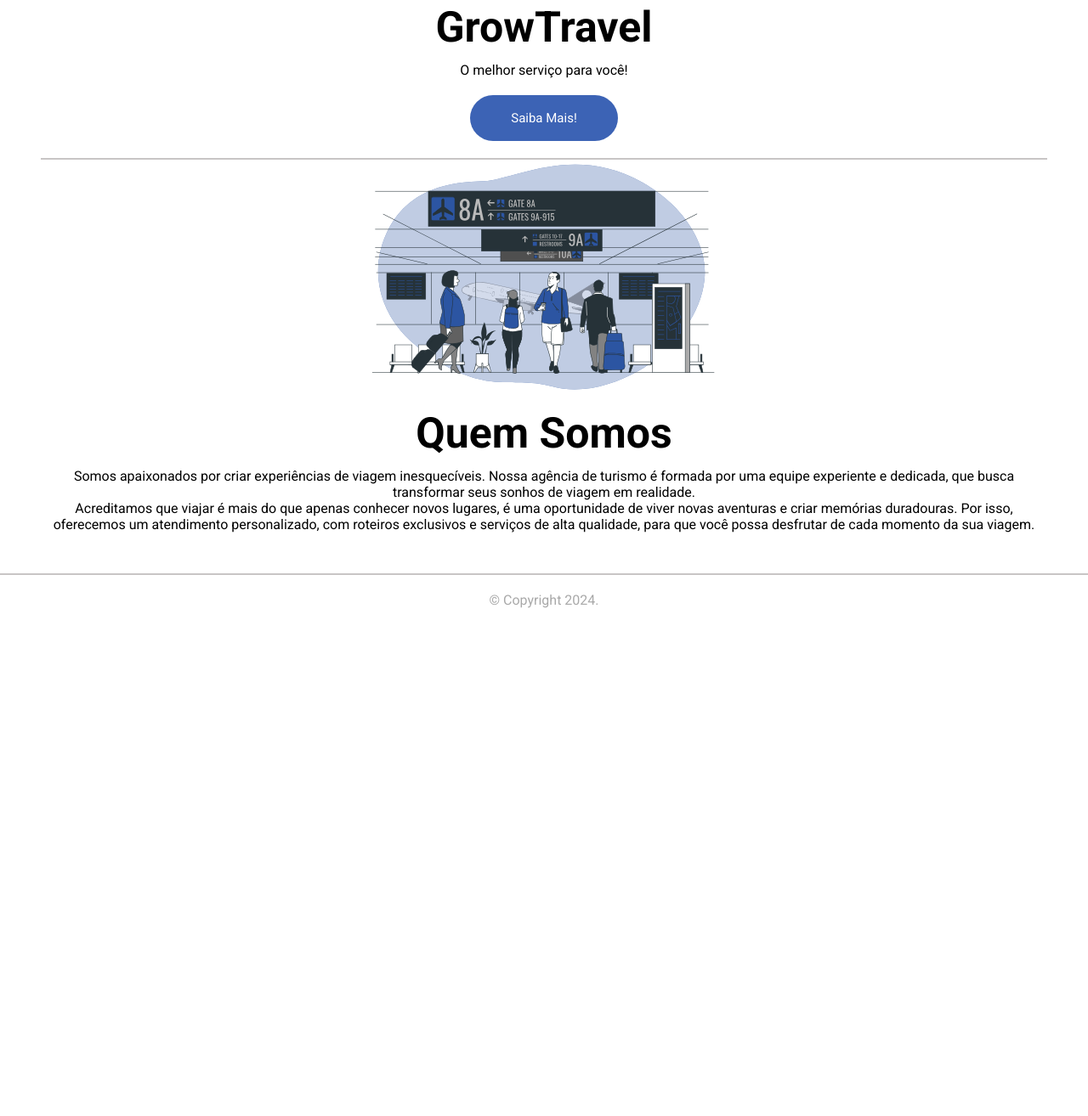
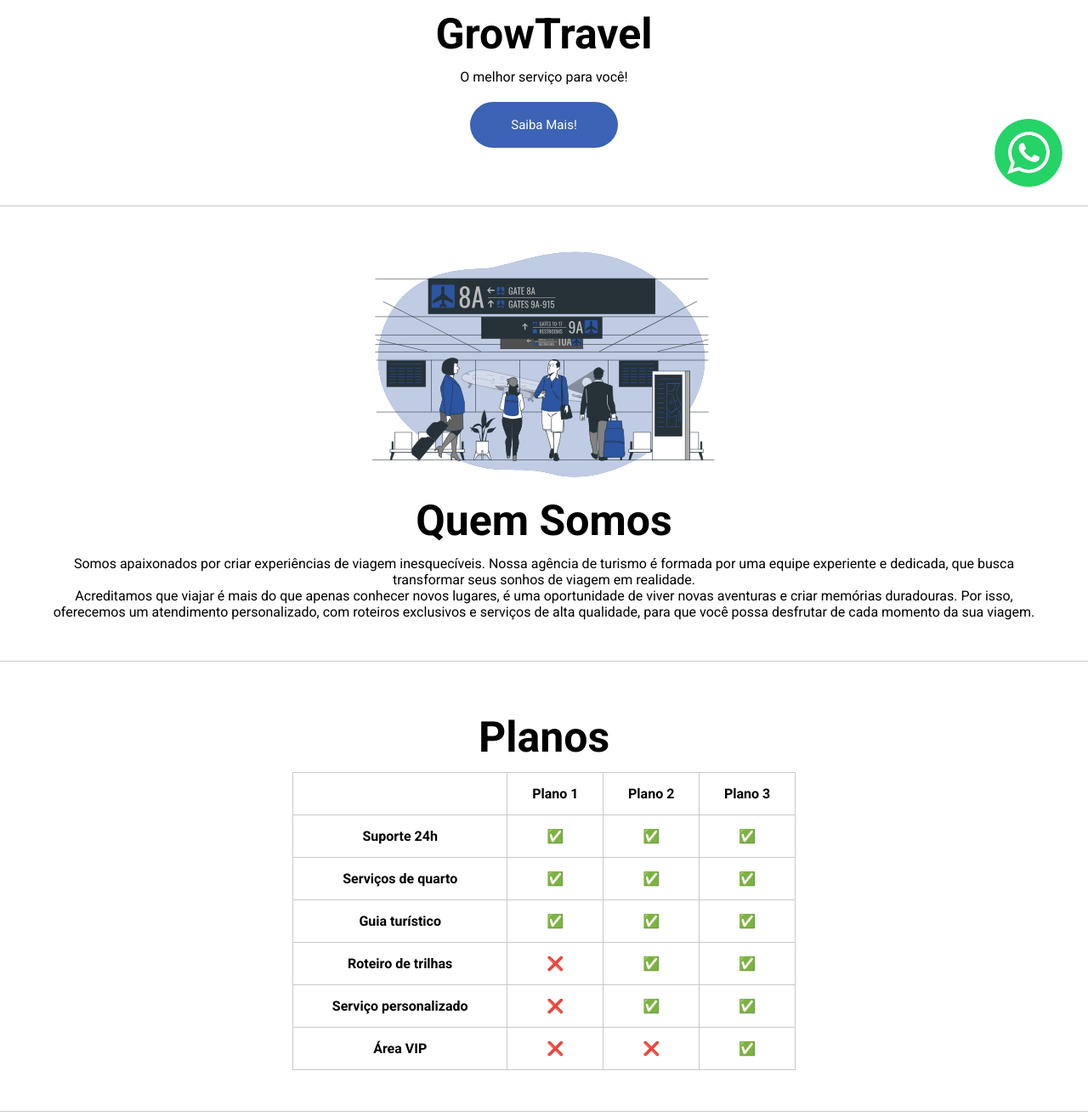
Before and after one commit to rafael-lourenco-1998/exercicios-curso-full-stack, a plain HTML site: page index.html in a window 1280 px wide. Shown: the part 546-1860 px from the top of the page at 85% size. Before the commit the page ends 1282 px from the top, so only its background shows below. Drawn offline with Linux system fonts and the light colour scheme.

Commit message:
Exercício 2 Growdev Position
Módulo Fundamentos do Desenvolvimento Front-End

```diff
--- a/index.html
+++ b/index.html
@@ -8,24 +8,35 @@
 </head>
 <body>
     <header>
-        <p>Quem Somos</p>
-        <p>Serviços</p>
-        <p>Planos</p>
-        <p>Contato</p>
+        <nav class="menu">
+            <ul>
+                <li>
+                    <a href="#quem-somos">Quem Somos</a>
+                </li>
+                <li>
+                    <a href="#">Serviços</a>
+                </li>
+                <li>
+                    <a href="#planos">Planos</a>
+                </li>
+                <li>
+                    <a href="#">Contato</a>
+                </li>
+            </ul>
+        </nav>
     </header>
 
     <main>
         <section>
-            <img src="./images/home.svg" alt="Buscar viagens pelo mundo" class="tamanho-img">
+            <img src="./images/home.svg" alt="Buscar viagens pelo mundo">
             <h2>GrowTravel</h2>
             <p>O melhor serviço para você!</p>
             <button class="meu-botao">Saiba Mais!</button>
         </section>
 
-        <hr>
 
-        <section>
-            <img src="./images/aeroporto.svg" alt="Aeroporto" class="tamanho-img">
+        <section id="quem-somos">
+            <img src="./images/aeroporto.svg" alt="Aeroporto">
             <h2>Quem Somos</h2>
             <p>
                 Somos apaixonados por criar experiências de viagem inesquecíveis. Nossa agência de turismo é formada por uma equipe
@@ -38,9 +49,68 @@
                 desfrutar de cada momento da sua viagem.
             </p>
         </section>
+
+
+        <section id="planos">
+            <h2>Planos</h2>
+
+
+            <table>
+                <thead>
+                    <tr>
+                        <th></th>
+                        <th>Plano 1</th>
+                        <th>Plano 2</th>
+                        <th>Plano 3</th>
+                    </tr>
+                </thead>
+                <tbody>
+                    <tr>
+                        <th>Suporte 24h</th>
+                        <td>✅</td>
+                        <td>✅</td>
+                        <td>✅</td>
+                    </tr>
+                    <tr>
+                        <th>Serviços de quarto</th>
+                        <td>✅</td>
+                        <td>✅</td>
+                        <td>✅</td>
+                    </tr>
+                    <tr>
+                        <th>Guia turístico</th>
+                        <td>✅</td>
+                        <td>✅</td>
+                        <td>✅</td>
+                    </tr>
+                    <tr>
+                        <th>Roteiro de trilhas</th>
+                        <td>❌</td>
+                        <td>✅</td>
+                        <td>✅</td>
+                    </tr>
+                    <tr>
+                        <th>Serviço personalizado</th>
+                        <td>❌</td>
+                        <td>✅</td>
+                        <td>✅</td>
+                    </tr>
+                    <tr>
+                        <th>Área VIP</th>
+                        <td>❌</td>
+                        <td>❌</td>
+                        <td>✅</td>
+                    </tr>
+                </tbody>
+            </table>
+        </section>
+
+     <a href="https://wa.me/5551999999999?text=Ol%C3%A1%2C%20tudo%20bem%3F"
+    title="Contato via whatsapp" target="_blank" id="btn-whats">
+        <img src="./images/whatsapp.png.png" alt="icone whatsapp">
+    </a>
+
     </main>
-
-    <hr>
 
     <footer>
         <p>&copy; Copyright 2024.</p>
--- a/style.css
+++ b/style.css
@@ -1,60 +1,95 @@
 
 @import url('https://fonts.googleapis.com/css2?family=Roboto:ital,wght@0,100..900;1,100..900&display=swap');
-/* importando fonte do google*/
+/* importando fonte do google para usar*/
 
-* {
-    font-family: "Roboto", sans-serif;
+* { /* Seletor Geral */
+    font-family: "Roboto", sans-serif; /* Aplica a fonte inportada do google*/
     margin: 0;
     padding: 0;
 }
 
-
-header {
+header{
     background-color: #3c63b5;
-    color: #ffffff;
     padding: 6px;
 }
 
-header > p {
-    display: inline-block;/* coloca os elementos lado a lado*/
-    margin: 20px;
-    text-transform: uppercase; /* letra maiúscula*/
-    font-weight: bold; /* deixou a letra mais gordinha*/
+nav.menu li {
+    display: inline-block;  /* Ativa o Flexbox e deixa lado a lado*/
+    list-style-type: none;  /* Remove bolinhas da lista */
+    margin: 24px;
 }
 
-main {
-    text-align: center;
-    padding: 48px;
+nav.menu li > a{
+    color: #ffffff;
+    text-decoration: none; /* Remove o sublinhado*/
+    font-weight: bold; /* Deixa a letra mais grossa*/
+    text-transform: uppercase; /* Deixa letra Maiúscula*/
 }
 
-.tamanho-img {
-    width: 35%;
+nav.menu li > a:hover{ /* Adiciona efeito quando passa o mouse*/
+    color: rgb(0, 140, 255);
+    text-decoration: underline; /* Adiciona sublinhado*/
+}
+
+
+section {
+    text-align: center; /* Alinha texto no centro*/
+    padding: 48px;
+    border-bottom: 1px solid #c9c9c9;
+}
+
+img {
+    width: 35%; /* Dimensões verticais e horizontais*/
     height: 35%;
 }
 
 h2 {
-    font-size: 50px;
+    font-size: 50px; /* Tamanho da fonte/letra*/
     margin: 12px 0;
 }
 
-.meu-botao {
-    background-color: #3c63b5;
-    color: #ffffff;
-    padding: 18px 48px;
-    border-radius: 48px;
+button.meu-botao {
+    background-color: #3c63b5; /* Cor de fundo*/
+    color: #ffffff; /* Cor da letra*/
+    padding: 18px 48px; /* margem interna*/
+    border-radius: 48px; /* borda arredondada*/
     border: none;
-    cursor: pointer;
     font-size: 15px;
-    margin-top: 20px;
+    margin-top: 20px; /* margem externa superior*/
     margin-bottom: 20px;
 }
 
-hr{
-    border: 1px solid #c8c5c5;
+button.meu-botao:hover{
+    cursor: pointer; /* Muda o cursor do mouse*/
+    font-weight: bold;
+}
+
+
+table{
+    border-collapse: collapse; /* Cria Linha inteira nas divisões da tabela*/
+    width: 50%;
+    margin: 0 auto;
+
+}
+td, th {
+    border: 1px solid #c9c9c9;
+    padding: 15px;
+    text-align: center;
+}
+
+#btn-whats{ /* cria botão fixo na tela*/
+    position: fixed;
+    bottom: 30px;
+    right: 30px;
+}
+
+a#btn-whats > img{ /* (seletor ID) define tamanho da img filha direta da tag (a) com o ID (btn-whats)*/
+    width: 80px;
 }
 
 footer {
     text-align: center;
     padding: 20px;
     color: darkgrey;
+    font-size: 14px;
 }
```
Also changed, not shown: images/whatsapp.png.png (added).
